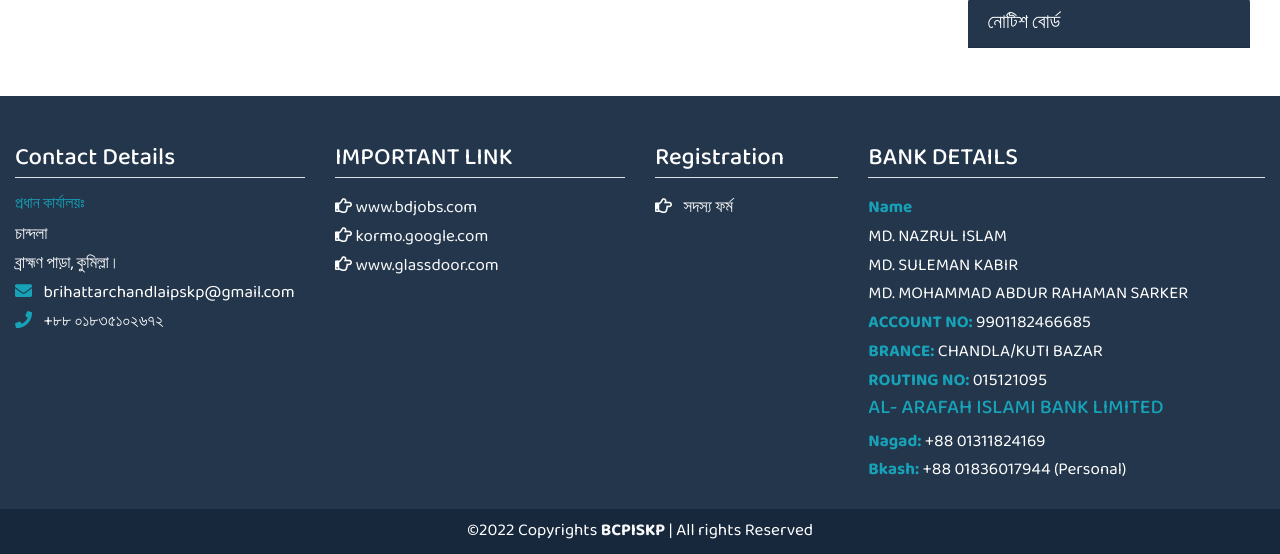
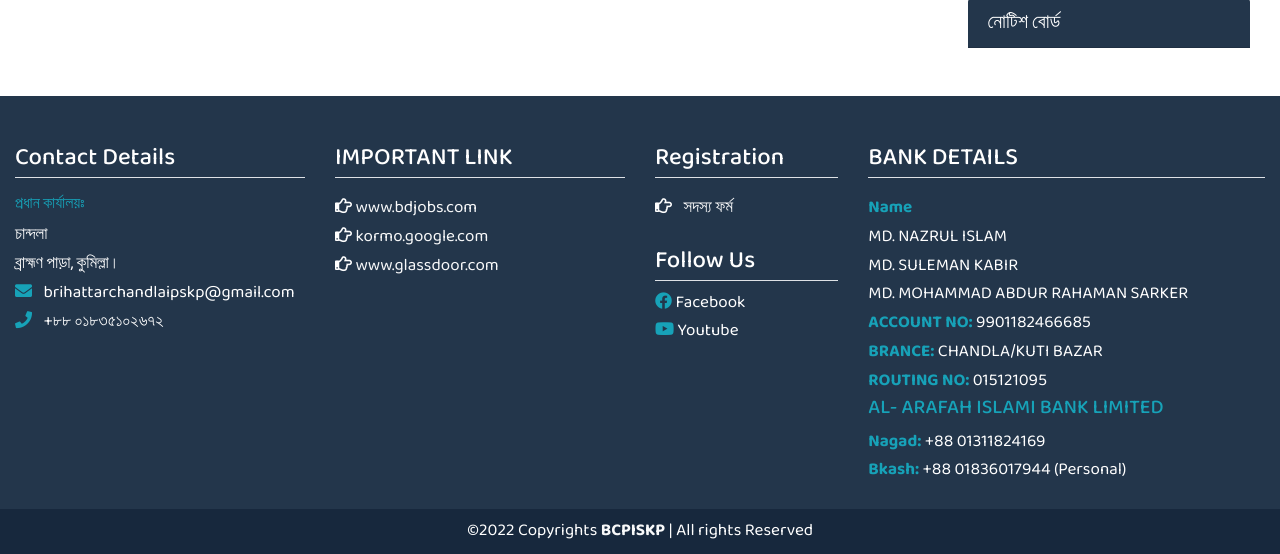
Before and after one commit to mhkmcp/gsc_project, a Django app: page /intro in a window 1280 px wide. Shown: the part 419-973 px from the top of the page. Run offline with Django 3.2, Linux system fonts and the light colour scheme; data that the repository does not hold is empty; some libraries are stand-ins or nearby versions.

Commit message:
Added fb and yt link

```diff
--- a/templates/snippets/footer.html
+++ b/templates/snippets/footer.html
@@ -10,6 +10,7 @@
 					<strong><i class="fa fa-envelope text-info mr-2"></i></strong> brihattarchandlaipskp@gmail.com <br>
 					<strong><i class="fa fa-phone text-info mr-2"></i></strong> +৮৮ ০১৮৩৫১০২৬৭২
 				</address>
+
 			</div>
 			<div class="col-md-3">
 				<h4 class="border-bottom pb-1 mb-3">IMPORTANT LINK</h4>
@@ -39,6 +40,17 @@
 						সদস্য ফর্ম
 					</a>
 				</div>
+				<h4 class="border-bottom pb-1 mt-4">Follow Us</h4>
+				<div class="">
+					<a class="text-white" href="https://www.facebook.com/bcpiskp" target="_blank">
+						<i class="fab fa-facebook text-info"></i> Facebook
+					</a>
+					<br>
+					<a class="text-white" href="https://www.youtube.com/channel/UCPnZLxNkb4Yh6YYg7xjCdKg"
+						target="_blank">
+						<i class="fab fa-youtube text-info"></i> Youtube
+					</a>
+				</div>
 			</div>
 			<div class="col-md-4">
 				<h4 class="border-bottom pb-1 mb-3">BANK DETAILS</h4>
@@ -58,9 +70,11 @@
 		</div>
 	</div>
 	<div class="footer-bottom bg-dark-blue">
-		<div class="container-fluid py-1 text-center py-2">
-			©{% now 'Y' %} Copyrights <a href="http://127.0.0.1:8000/" class="text-light"><strong>BCPISKP</strong></a> |
-			All rights Reserved
+		<div class="container-fluid py-2">
+			<div class="text-center">
+				©{% now 'Y' %} Copyrights <a href="{% url 'home' %}" class="text-light"><strong>BCPISKP</strong></a> |
+				All rights Reserved
+			</div>
 		</div>
 	</div>
 </footer>
```
